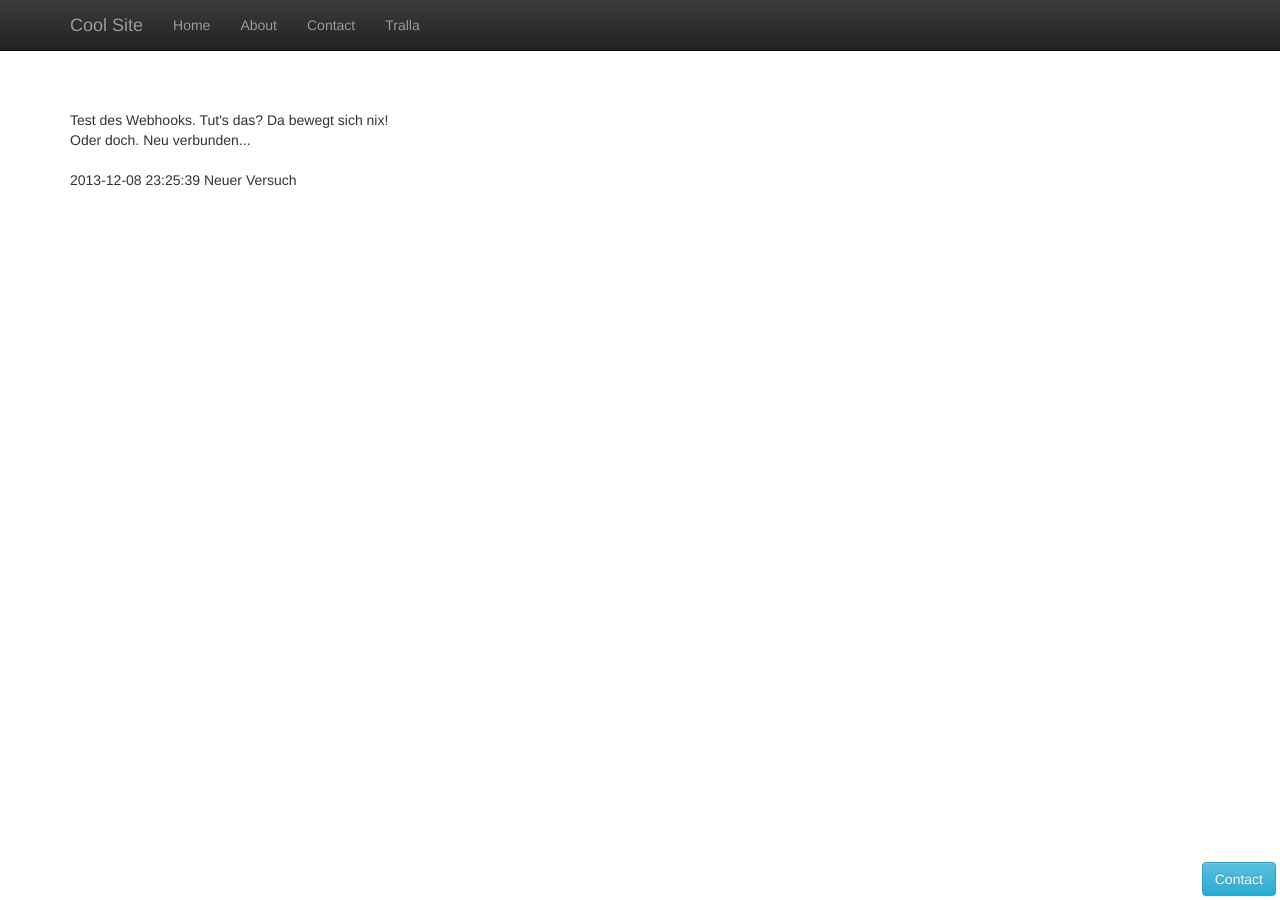
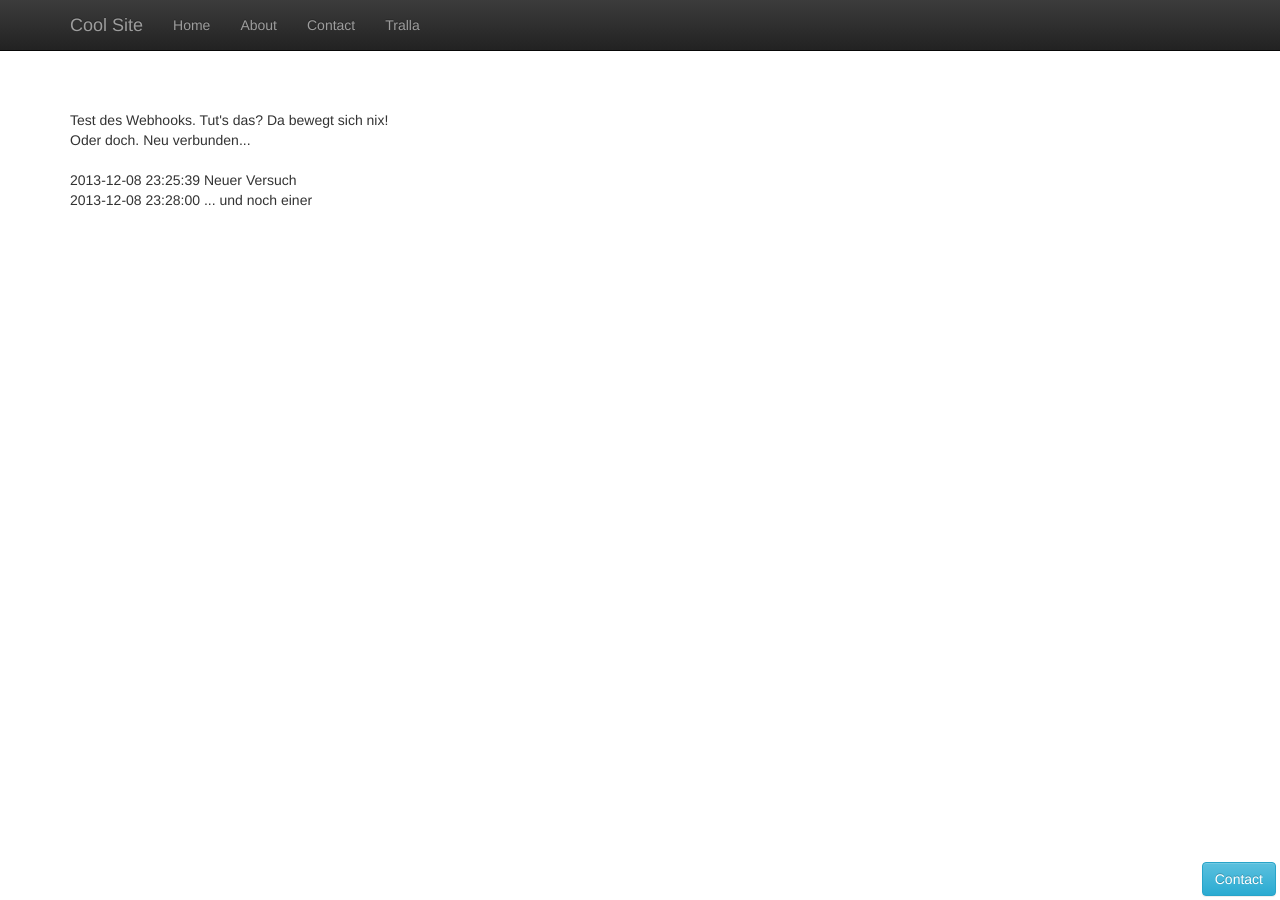
Before and after one commit to oschettler/everid-site1, a Jekyll site: the page built from webhook.html, in a window 1280 px wide. Built offline with Jekyll 4.4.1, drawn with Linux system fonts in a browser that asks for light colours; nearby versions of some CDN libraries.

Commit message:
save webhook.html

```diff
--- a/webhook.html
+++ b/webhook.html
@@ -2,9 +2,11 @@
 title: Notiz #4
 layout: default
 tags: published
+res:
 ---
 <div>Test des Webhooks. Tut's das? Da bewegt sich nix!</div>
 <div>Oder doch. Neu verbunden...</div>
 <div><br clear="none"/></div>
 <div>2013-12-08 23:25:39 Neuer Versuch</div>
+<div>2013-12-08 23:28:00 ... und noch einer</div>
 <div><br clear="none"/></div>
```
